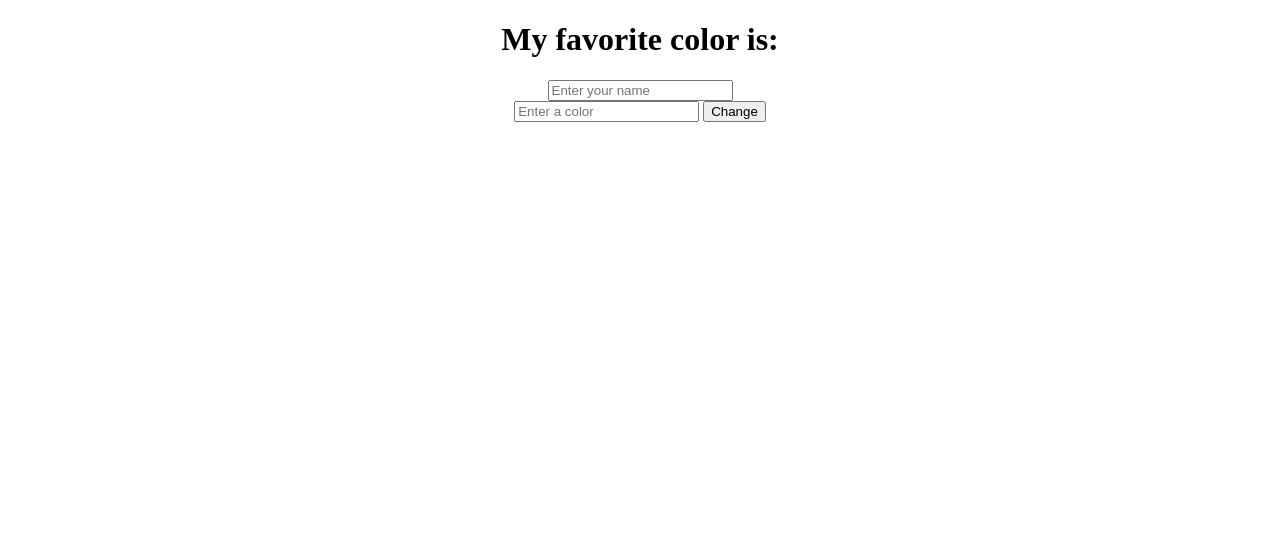
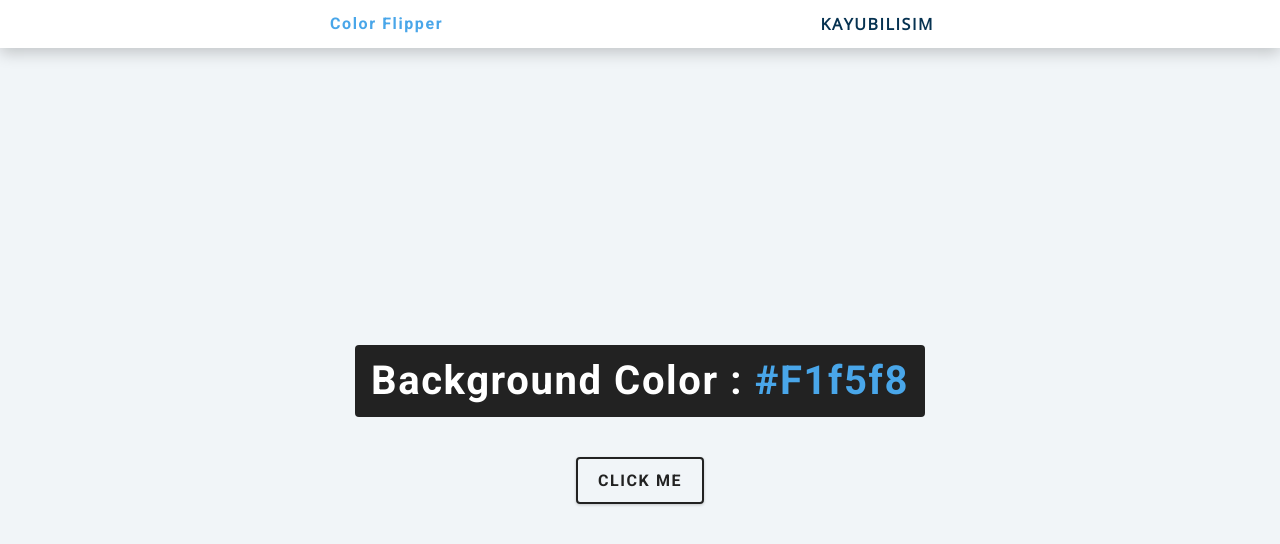
Before and after one commit to mertemr/kayu-bilisim-github, a plain HTML site: page index.html in a window 1280 px wide. Drawn offline with nearby package versions, Linux system fonts and the light colour scheme.

Commit message:
Changed structure

```diff
--- a/index.html
+++ b/index.html
@@ -1,21 +1,49 @@
 <!DOCTYPE html>
-<html>
-<head>
-    <title>Change Background Color</title>
+<html lang="en">
+  <head>
+    <meta charset="UTF-8" />
+    <meta name="viewport" content="width=device-width, initial-scale=1.0" />
+    <title>Color Flipper</title>
+    <link rel="icon" href="./favicon.ico" type="image/x-icon" />
+    <!-- styles -->
+    <link rel="stylesheet" href="./style.css" />
+  </head>
+  <body>
+    <nav>
+      <div class="nav-center">
+        <h4>color flipper</h4>
+        <ul class="nav-links">
+          <li>
+            <a>KAYUBILISIM</a>
+          </li>
+        </ul>
+      </div>
+    </nav>
+    <main>
+      <div class="container">
+        <h2>
+          background color :
+          <span class="color"> #f1f5f8 </span>
+        </h2>
+        <button class="btn btn-hero" id="btn">click me</button>
+      </div>
+    </main>
+    <!-- javascript -->
     <script>
-        function changeBackgroundColor() {
-            var color = document.getElementById("colorInput").value;
-            var name = document.getElementById("nameInput").value;
-            document.body.style.backgroundColor = color;
-            document.getElementById("nameHeader").innerText = name + "'s favorite color is:";
+      const hex = [0, 1, 2, 3, 4, 5, 6, 7, 8, 9, "A", "B", "C", "D", "E", "F"];
+      const btn = document.getElementById("btn");
+      const color = document.querySelector(".color");
+
+      btn.addEventListener("click", function () {
+        let hexColor = "#";
+        for (let count = 0; count < 6; count++) {
+          console.log(hexColor);
+          hexColor += hex[Math.floor(Math.random() * hex.length)];
         }
+        color.textContent = hexColor;
+        document.body.style.backgroundColor = hexColor;
+        hexColor = "#";
+      });
     </script>
-</head>
-<body style="text-align: center;">
-    <h1 id="nameHeader">My favorite color is:</h1>
-    <input type="text" id="nameInput" placeholder="Enter your name">
-    <br>
-    <input type="text" id="colorInput" placeholder="Enter a color">
-    <button onclick="changeBackgroundColor()">Change</button>
-</body>
+  </body>
 </html>
--- /dev/null
+++ b/style.css
@@ -0,0 +1,272 @@
+@import url("https://fonts.googleapis.com/css?family=Open+Sans|Roboto:400,700&display=swap");
+
+:root {
+    /* dark shades of primary color*/
+    --clr-primary-1: hsl(205, 86%, 17%);
+    --clr-primary-2: hsl(205, 77%, 27%);
+    --clr-primary-3: hsl(205, 72%, 37%);
+    --clr-primary-4: hsl(205, 63%, 48%);
+    /* primary/main color */
+    --clr-primary-5: hsl(205, 78%, 60%);
+    /* lighter shades of primary color */
+    --clr-primary-6: hsl(205, 89%, 70%);
+    --clr-primary-7: hsl(205, 90%, 76%);
+    --clr-primary-8: hsl(205, 86%, 81%);
+    --clr-primary-9: hsl(205, 90%, 88%);
+    --clr-primary-10: hsl(205, 100%, 96%);
+    /* darkest grey - used for headings */
+    --clr-grey-1: hsl(209, 61%, 16%);
+    --clr-grey-2: hsl(211, 39%, 23%);
+    --clr-grey-3: hsl(209, 34%, 30%);
+    --clr-grey-4: hsl(209, 28%, 39%);
+    /* grey used for paragraphs */
+    --clr-grey-5: hsl(210, 22%, 49%);
+    --clr-grey-6: hsl(209, 23%, 60%);
+    --clr-grey-7: hsl(211, 27%, 70%);
+    --clr-grey-8: hsl(210, 31%, 80%);
+    --clr-grey-9: hsl(212, 33%, 89%);
+    --clr-grey-10: hsl(210, 36%, 96%);
+    --clr-white: #fff;
+    --clr-red-dark: hsl(360, 67%, 44%);
+    --clr-red-light: hsl(360, 71%, 66%);
+    --clr-green-dark: hsl(125, 67%, 44%);
+    --clr-green-light: hsl(125, 71%, 66%);
+    --clr-black: #222;
+    --ff-primary: "Roboto", sans-serif;
+    --ff-secondary: "Open Sans", sans-serif;
+    --transition: all 0.3s linear;
+    --spacing: 0.1rem;
+    --radius: 0.25rem;
+    --light-shadow: 0 5px 15px rgba(0, 0, 0, 0.1);
+    --dark-shadow: 0 5px 15px rgba(0, 0, 0, 0.2);
+    --max-width: 1170px;
+    --fixed-width: 620px;
+}
+
+*,
+::after,
+::before {
+    margin: 0;
+    padding: 0;
+    box-sizing: border-box;
+}
+
+body {
+    font-family: var(--ff-secondary);
+    background: var(--clr-grey-10);
+    color: var(--clr-grey-1);
+    line-height: 1.5;
+    font-size: 0.875rem;
+}
+
+ul {
+    list-style-type: none;
+}
+
+a {
+    text-decoration: none;
+}
+
+h1,
+h2,
+h3,
+h4 {
+    letter-spacing: var(--spacing);
+    text-transform: capitalize;
+    line-height: 1.25;
+    margin-bottom: 0.75rem;
+    font-family: var(--ff-primary);
+}
+
+h1 {
+    font-size: 3rem;
+}
+
+h2 {
+    font-size: 2rem;
+}
+
+h3 {
+    font-size: 1.25rem;
+}
+
+h4 {
+    font-size: 0.875rem;
+}
+
+p {
+    margin-bottom: 1.25rem;
+    color: var(--clr-grey-5);
+}
+
+@media screen and (min-width: 800px) {
+    h1 {
+        font-size: 4rem;
+    }
+
+    h2 {
+        font-size: 2.5rem;
+    }
+
+    h3 {
+        font-size: 1.75rem;
+    }
+
+    h4 {
+        font-size: 1rem;
+    }
+
+    body {
+        font-size: 1rem;
+    }
+
+    h1,
+    h2,
+    h3,
+    h4 {
+        line-height: 1;
+    }
+}
+
+/*  global classes */
+/* section */
+.section {
+    padding: 5rem 0;
+}
+
+.section-center {
+    width: 90vw;
+    margin: 0 auto;
+    max-width: 1170px;
+}
+
+@media screen and (min-width: 992px) {
+    .section-center {
+        width: 95vw;
+    }
+}
+
+main {
+    min-height: 100vh;
+    display: grid;
+    place-items: center;
+}
+
+/*
+===============
+Nav
+===============
+  */
+nav {
+    background: var(--clr-white);
+    height: 3rem;
+    display: grid;
+    align-items: center;
+    box-shadow: var(--dark-shadow);
+}
+
+.nav-center {
+    width: 90vw;
+    max-width: var(--fixed-width);
+    margin: 0 auto;
+    display: flex;
+    align-items: center;
+    justify-content: space-between;
+}
+
+.nav-center h4 {
+    margin-bottom: 0;
+    color: var(--clr-primary-5);
+}
+
+.nav-links {
+    display: flex;
+}
+
+nav a {
+    text-transform: capitalize;
+    font-weight: 700;
+    font-size: 1rem;
+    color: var(--clr-primary-1);
+    letter-spacing: var(--spacing);
+    margin-right: 1rem;
+}
+
+nav a:hover {
+    color: var(--clr-primary-5);
+}
+
+/*
+  ===============
+  Container
+  ===============
+  */
+main {
+    min-height: calc(100vh - 3rem);
+    display: grid;
+    place-items: center;
+}
+
+.container {
+    text-align: center;
+}
+
+.container h2 {
+    background: var(--clr-black);
+    color: var(--clr-white);
+    padding: 1rem;
+    border-radius: var(--radius);
+    margin-bottom: 2.5rem;
+}
+
+.color {
+    color: var(--clr-primary-5);
+}
+
+.btn-hero {
+    font-family: var(--ff-primary);
+    text-transform: uppercase;
+    background: transparent;
+    color: var(--clr-black);
+    letter-spacing: var(--spacing);
+    display: inline-block;
+    font-weight: 700;
+    transition: var(--transition);
+    border: 2px solid var(--clr-black);
+    cursor: pointer;
+    box-shadow: 0 1px 3px rgba(0, 0, 0, 0.2);
+    border-radius: var(--radius);
+    font-size: 1rem;
+    padding: 0.75rem 1.25rem;
+}
+
+.btn-hero:hover {
+    color: var(--clr-white);
+    background: var(--clr-black);
+}
+
+/* .container{
+    border-radius: 5px;
+    display: flex;
+    flex-direction:column;
+    flex-wrap: wrap;
+    justify-content: center;
+    background-color: gray;
+
+}
+.btn-hero{
+    justify-content: space-around;
+    align-items: center;
+    font-size: 100%;
+    font-family: inherit !important;
+    border: 20px;
+    padding: 5px;
+    border-radius: 5px;
+    box-shadow: 0 4px 8px 0 rgba(0, 0, 0, 0.2);
+    transition: 0.3s;
+    background-color: rgb(250, 55, 104);
+}
+.btn-hero:hover{
+    box-shadow: 0 16px 16px 0 rgba(0, 0, 0, 0.2);
+    background-color: rgb(245, 14, 72);
+} */
```
Also changed, not shown: favicon.ico (added).
